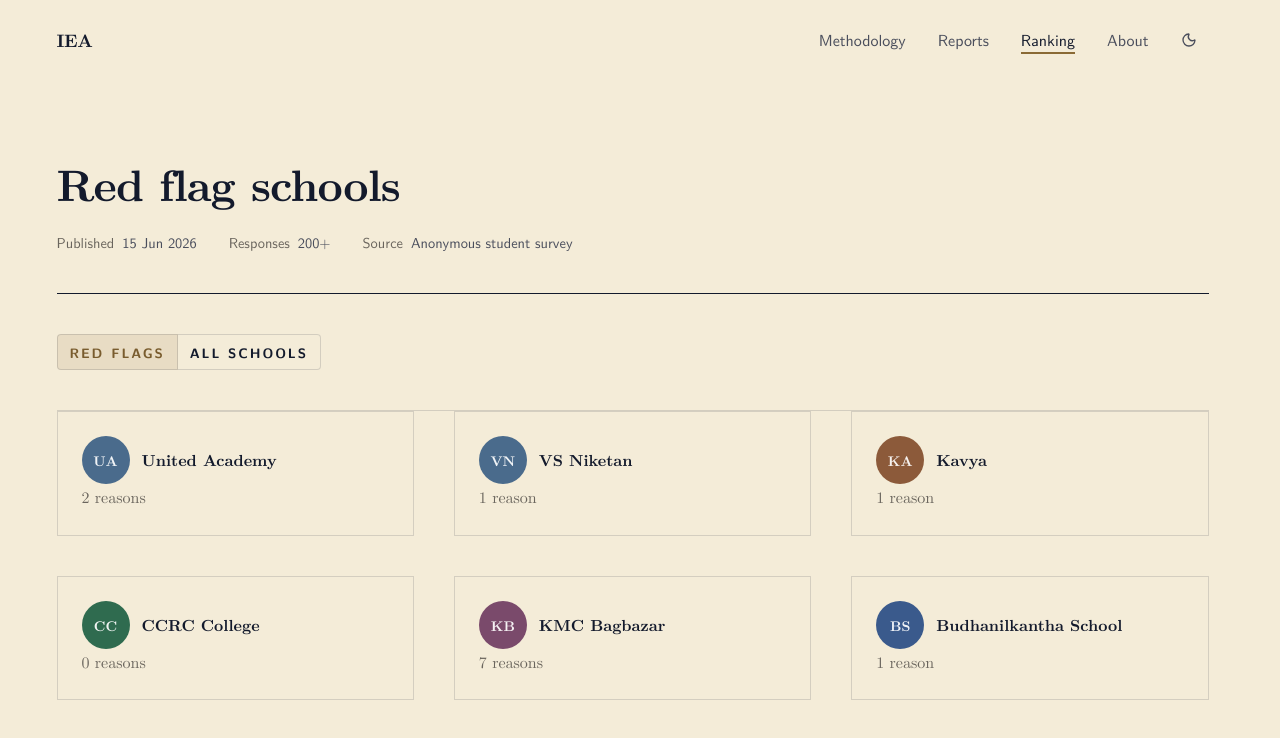
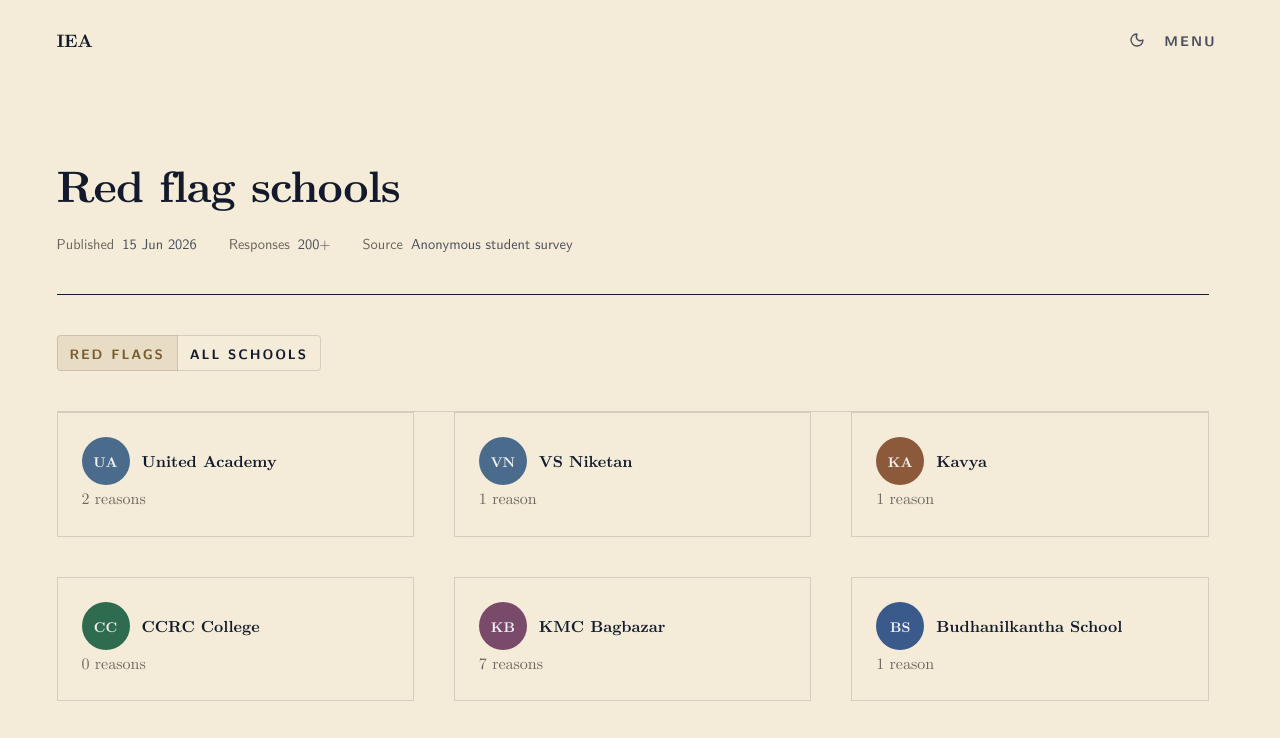
Before and after one commit to imscartissue/iea-revamp, a React (Vite) app: page /rankings in a window 1280 px wide. Shown: the top 738 px of the page. Built offline with nearby package versions, Linux system fonts and the light colour scheme.

Commit message:
new navbar

```diff
--- a/src/components/site/Masthead.tsx
+++ b/src/components/site/Masthead.tsx
@@ -1,16 +1,17 @@
 import { useEffect, useRef, useState } from "react";
-import { NavLink } from "react-router";
+import { NavLink, useLocation } from "react-router";
 import { Menu, X } from "lucide-react";
 
 import { Container } from "@/components/site/Container";
 import { ThemeToggle } from "@/components/site/ThemeToggle";
 import { Wordmark } from "@/components/site/Wordmark";
-import { useScrollShadow } from "@/hooks/useScrollShadow";
+import { useReducedMotion } from "@/hooks/useReducedMotion";
 import { cn } from "@/lib/utils";
 
 /**
- * Four destinations. There are six routes; the other two are the root (the
- * wordmark) and a 404. Adding a fifth nav item needs a reason.
+ * Destinations. The overlay (Harvard-style) carries all of them — there is no
+ * separate inline nav on desktop, so the header stays minimal and the reader's
+ * eye lands on content, not chrome.
  */
 const LINKS = [
   { to: "/methodology", label: "Methodology" },
@@ -20,68 +21,143 @@ const LINKS = [
 ] as const;
 
 /**
- * Sticky header.
+ * Harvard-style masthead.
  *
- * At rest it is transparent over the canvas. After 8px of scroll it gains a
- * solid `--surface` fill, a bottom hairline and a light shadow. That transition
- * happens exactly once, on a `boolean` from `useScrollShadow` — not per frame.
- *
- * On phones the four inline links do not fit beside the wordmark, so they
- * collapse into a hamburger that drops a full-width panel below the bar. The
- * panel is the same links stacked vertically with hairline separators — the
- * editorial pattern, just vertical.
+ * Behaviour mirrors harvard.edu:
+ *   - Sticky header whose brand bar slides up out of view once the reader has
+ *     scrolled past 300px, and slides back down on a 100px scroll-up (or at
+ *     the top of the page).
+ *   - A full-screen overlay nav triggered by the hamburger, with a staggered
+ *     entrance, focus management, ESC-to-close and body scroll lock.
+ *   - Overlay-only navigation on every breakpoint.
  */
 export function Masthead() {
-  const scrolled = useScrollShadow(8);
-  const [navOpen, setNavOpen] = useState(false);
-  const panelRef = useRef<HTMLDivElement>(null);
+  const { pathname } = useLocation();
+  const reducedMotion = useReducedMotion();
 
-  // Close on Escape.
+  const [open, setOpen] = useState(false);
+  const [scrollY, setScrollY] = useState(0);
+  const [stuck, setStuck] = useState(false);
+  const [revealed, setRevealed] = useState(false);
+
+  const triggerRef = useRef<HTMLButtonElement>(null);
+  const firstLinkRef = useRef<HTMLAnchorElement>(null);
+  const prevOpen = useRef(false);
+
+  // Scroll tracking — rAF-batched, tear-free enough for a boolean UI.
   useEffect(() => {
-    if (!navOpen) return;
-    const onKeyDown = (event: KeyboardEvent) => {
-      if (event.key === "Escape") setNavOpen(false);
+    let frame = 0;
+    let lastY = window.scrollY;
+    let stuckState = window.scrollY > 300;
+    let revealedState = false;
+
+    const update = () => {
+      const y = window.scrollY;
+      stuckState = y > 300;
+      if (y <= 0) {
+        revealedState = false;
+      } else if (stuckState) {
+        if (y < lastY - 100) revealedState = true;
+        else if (y > lastY) revealedState = false;
+      } else {
+        revealedState = false;
+      }
+      lastY = y;
+      setScrollY(y);
+      setStuck(stuckState);
+      setRevealed(revealedState);
     };
-    document.addEventListener("keydown", onKeyDown);
-    return () => document.removeEventListener("keydown", onKeyDown);
-  }, [navOpen]);
 
-  // Close on outside click.
-  useEffect(() => {
-    if (!navOpen) return;
-    const onPointerDown = (event: PointerEvent) => {
-      if (panelRef.current?.contains(event.target as Node)) return;
-      setNavOpen(false);
+    const schedule = () => {
+      if (frame) return;
+      frame = requestAnimationFrame(() => {
+        frame = 0;
+        update();
+      });
     };
-    document.addEventListener("pointerdown", onPointerDown);
-    return () => document.removeEventListener("pointerdown", onPointerDown);
-  }, [navOpen]);
 
-  // Close when the viewport grows past the mobile breakpoint.
-  useEffect(() => {
-    const mql = window.matchMedia("(min-width: 40rem)");
-    const onChange = () => {
-      if (mql.matches) setNavOpen(false);
+    schedule();
+    window.addEventListener("scroll", schedule, { passive: true });
+    return () => {
+      if (frame) cancelAnimationFrame(frame);
+      window.removeEventListener("scroll", schedule);
     };
-    mql.addEventListener("change", onChange);
-    return () => mql.removeEventListener("change", onChange);
   }, []);
 
+  // Close on route change. (setState-in-effect is intentional here: the overlay
+  // must close when the route changes via back/forward, not only on link click.)
+  useEffect(() => {
+    // eslint-disable-next-line react-hooks/set-state-in-effect
+    setOpen(false);
+  }, [pathname]);
+
+  // ESC to close.
+  useEffect(() => {
+    if (!open) return;
+    const onKey = (e: KeyboardEvent) => {
+      if (e.key === "Escape") setOpen(false);
+    };
+    document.addEventListener("keydown", onKey);
+    return () => document.removeEventListener("keydown", onKey);
+  }, [open]);
+
+  // Body scroll lock + inert on page content while open.
+  useEffect(() => {
+    if (!open) return;
+    const header = document.querySelector("header");
+    const main = document.getElementById("main");
+    const footer = document.querySelector("footer");
+    header?.setAttribute("inert", "");
+    main?.setAttribute("inert", "");
+    footer?.setAttribute("inert", "");
+    document.body.style.overflow = "hidden";
+    return () => {
+      header?.removeAttribute("inert");
+      main?.removeAttribute("inert");
+      footer?.removeAttribute("inert");
+      document.body.style.overflow = "";
+    };
+  }, [open]);
+
+  // Focus management.
+  useEffect(() => {
+    if (open && !prevOpen.current) {
+      const id = requestAnimationFrame(() => firstLinkRef.current?.focus());
+      return () => cancelAnimationFrame(id);
+    }
+    if (!open && prevOpen.current) {
+      triggerRef.current?.focus();
+    }
+    prevOpen.current = open;
+  }, [open]);
+
+  const brandHidden = stuck && !revealed && !open;
+  const scrolled = scrollY > 8;
+
+  const duration = reducedMotion ? "duration-0" : "duration-200";
+
   return (
+    <>
       <header
         className={cn(
-        "sticky top-0 z-40 transition-[background-color,box-shadow] duration-200",
-        scrolled || navOpen
-          ? "bg-surface shadow-header"
+          "sticky top-0 z-50 transition-transform ease-brand",
+          duration,
+          brandHidden && "-translate-y-full",
+        )}
+      >
+        <div
+          className={cn(
+            "border-b transition-colors duration-200",
+            scrolled || open
+              ? "bg-surface/95 shadow-header backdrop-blur"
               : "bg-canvas/0",
+            scrolled || open ? "border-rule-soft" : "border-transparent",
           )}
         >
           <Container>
             <div className="flex h-16 items-center justify-between gap-6 md:h-20">
               <NavLink
                 to="/"
-            // `end` so the wordmark is not "active" while on every other route,
-            // and a full reset of scroll on click.
                 end
                 className="shrink-0 rounded-sm"
                 aria-label="IEA — home"
@@ -90,105 +166,113 @@ export function Masthead() {
               </NavLink>
 
               <div className="flex items-center gap-1 md:gap-2">
-            {/* Inline nav — desktop only. On phones the hamburger below takes over. */}
-            <div className="hidden sm:block">
-              <SiteNav />
-            </div>
                 <ThemeToggle />
-            {/* Hamburger — mobile only. */}
                 <button
+                  ref={triggerRef}
                   type="button"
-              onClick={() => setNavOpen(!navOpen)}
-              aria-expanded={navOpen}
-              aria-controls="mobile-nav"
-              aria-label={navOpen ? "Close navigation" : "Open navigation"}
-              className="inline-flex size-11 items-center justify-center rounded-sm text-ink-muted transition-colors hover:text-ink sm:hidden"
+                  onClick={() => setOpen(true)}
+                  aria-expanded={open}
+                  aria-controls="site-nav"
+                  aria-label="Open navigation"
+                  className="inline-flex size-11 items-center justify-center gap-2 rounded-sm text-ink-muted transition-colors hover:text-ink"
                 >
-              {navOpen ? (
-                <X aria-hidden="true" className="size-5" />
-              ) : (
                   <Menu aria-hidden="true" className="size-5" />
-              )}
+                  <span className="hidden font-sans text-sm font-bold uppercase tracking-[0.14em] lg:inline">
+                    Menu
+                  </span>
                 </button>
               </div>
             </div>
           </Container>
+        </div>
+      </header>
 
-      {/* Mobile nav panel — absolute so it overlays content without pushing it. */}
-      {navOpen && (
+      {/* Full-screen overlay nav — always mounted so the exit animation runs. */}
       <div
-          id="mobile-nav"
-          ref={panelRef}
-          className="absolute inset-x-0 top-full border-t border-rule-soft bg-surface shadow-float sm:hidden"
+        id="site-nav"
+        role="dialog"
+        aria-modal="true"
+        aria-hidden={!open}
+        aria-label="Site navigation"
+        className={cn(
+          "fixed inset-0 z-50 flex flex-col bg-ink text-ink-inverse",
+          "transition-[transform,opacity] ease-brand",
+          reducedMotion ? "duration-0" : "duration-[400ms]",
+          open
+            ? "translate-y-0 opacity-100"
+            : "-translate-y-full opacity-0 pointer-events-none",
+        )}
       >
-          <Container>
-            <nav aria-label="Mobile">
-              <ul className="flex flex-col">
-                {LINKS.map((link) => (
+        {/* Overlay top bar */}
+        <div className="flex h-16 items-center justify-between border-b border-ink-inverse/10 px-4 md:h-20 md:px-8">
+          <NavLink
+            to="/"
+            end
+            className="shrink-0 rounded-sm"
+            aria-label="IEA — home"
+            onClick={() => setOpen(false)}
+          >
+            <Wordmark size="sm" className="text-ink-inverse" />
+          </NavLink>
+
+          <div className="flex items-center gap-1 md:gap-2">
+            <ThemeToggle />
+            <button
+              type="button"
+              onClick={() => setOpen(false)}
+              aria-label="Close navigation"
+              className="inline-flex size-11 items-center justify-center gap-2 rounded-sm text-ink-inverse/70 transition-colors hover:text-ink-inverse"
+            >
+              <X aria-hidden="true" className="size-5" />
+              <span className="hidden font-sans text-sm font-bold uppercase tracking-[0.14em] lg:inline">
+                Close
+              </span>
+            </button>
+          </div>
+        </div>
+
+        {/* Nav list */}
+        <nav
+          aria-label="Main"
+          className="flex-1 overflow-y-auto px-4 pb-12 pt-8 md:px-8 md:pt-16"
+        >
+          <ul className="flex flex-col gap-1 md:gap-2">
+            {LINKS.map((link, i) => (
               <li
                 key={link.to}
-                    className="border-b border-rule-soft last:border-b-0"
+                style={{
+                  transitionDelay: open && !reducedMotion ? `${0.2 + i * 0.05}s` : "0s",
+                }}
+                className={cn(
+                  "transition-[opacity,transform] ease-brand",
+                  reducedMotion ? "duration-0" : "duration-500",
+                  open
+                    ? "translate-y-0 opacity-100"
+                    : "translate-y-4 opacity-0",
+                )}
               >
                 <NavLink
+                  ref={i === 0 ? firstLinkRef : undefined}
                   to={link.to}
-                      onClick={() => setNavOpen(false)}
+                  onClick={() => setOpen(false)}
                   className={({ isActive }) =>
                     cn(
-                          "flex items-center justify-between py-3.5 type-ui transition-colors",
-                          isActive ? "text-ink" : "text-ink-muted hover:text-ink",
+                      "group relative inline-flex items-baseline font-serif text-[2.25rem] font-bold leading-[1.1] tracking-[-0.02em] transition-colors md:text-[3rem] xl:text-[3.5rem]",
+                      isActive
+                        ? "text-ink-inverse"
+                        : "text-ink-inverse/70 hover:text-ink-inverse",
                     )
                   }
                 >
                   {({ isActive }) => (
                     <>
                       {link.label}
-                          {isActive ? (
-                            <span
-                              aria-hidden="true"
-                              className="h-0.5 w-6 bg-bronze"
-                            />
-                          ) : null}
-                        </>
-                      )}
-                    </NavLink>
-                  </li>
-                ))}
-              </ul>
-            </nav>
-          </Container>
-        </div>
-      )}
-    </header>
-  );
-}
-
-function SiteNav() {
-  return (
-    <nav aria-label="Main">
-      <ul className="flex items-center gap-1 md:gap-2">
-        {LINKS.map((link) => (
-          <li key={link.to}>
-            <NavLink
-              to={link.to}
-              className={({ isActive }) =>
-                cn(
-                  "relative inline-flex h-10 items-center rounded-sm px-3",
-                  "font-sans type-ui transition-colors duration-[120ms]",
-                  isActive ? "text-ink" : "text-ink-muted hover:text-ink",
-                )
-              }
-            >
-              {({ isActive }) => (
-                <>
-                  {link.label}
-                  {/* A 2px bronze underline on the active item. `transform`-
-                      only, so it never triggers a layout pass. */}
                       <span
                         aria-hidden="true"
                         className={cn(
-                      "absolute inset-x-3 bottom-1.5 h-0.5 origin-left bg-bronze",
-                      "transition-transform duration-200 ease-brand",
-                      isActive ? "scale-x-100" : "scale-x-0",
+                          "absolute inset-x-0 -bottom-1 h-px origin-left bg-ink-inverse",
+                          "transition-transform duration-300 ease-brand",
+                          isActive ? "scale-x-100" : "scale-x-0 group-hover:scale-x-100",
                         )}
                       />
                     </>
@@ -197,6 +281,15 @@ function SiteNav() {
               </li>
             ))}
           </ul>
+
+          {/* Footer-ish meta inside the overlay, Harvard-style */}
+          <div className="mt-12 border-t border-ink-inverse/10 pt-6 md:mt-16">
+            <p className="max-w-prose font-sans text-sm leading-relaxed text-ink-inverse/50">
+              IEA — an independent examination of Nepali schools.
+            </p>
+          </div>
         </nav>
+      </div>
+    </>
   );
 }
```
Lines whose indentation alone changed are shown as unchanged.
